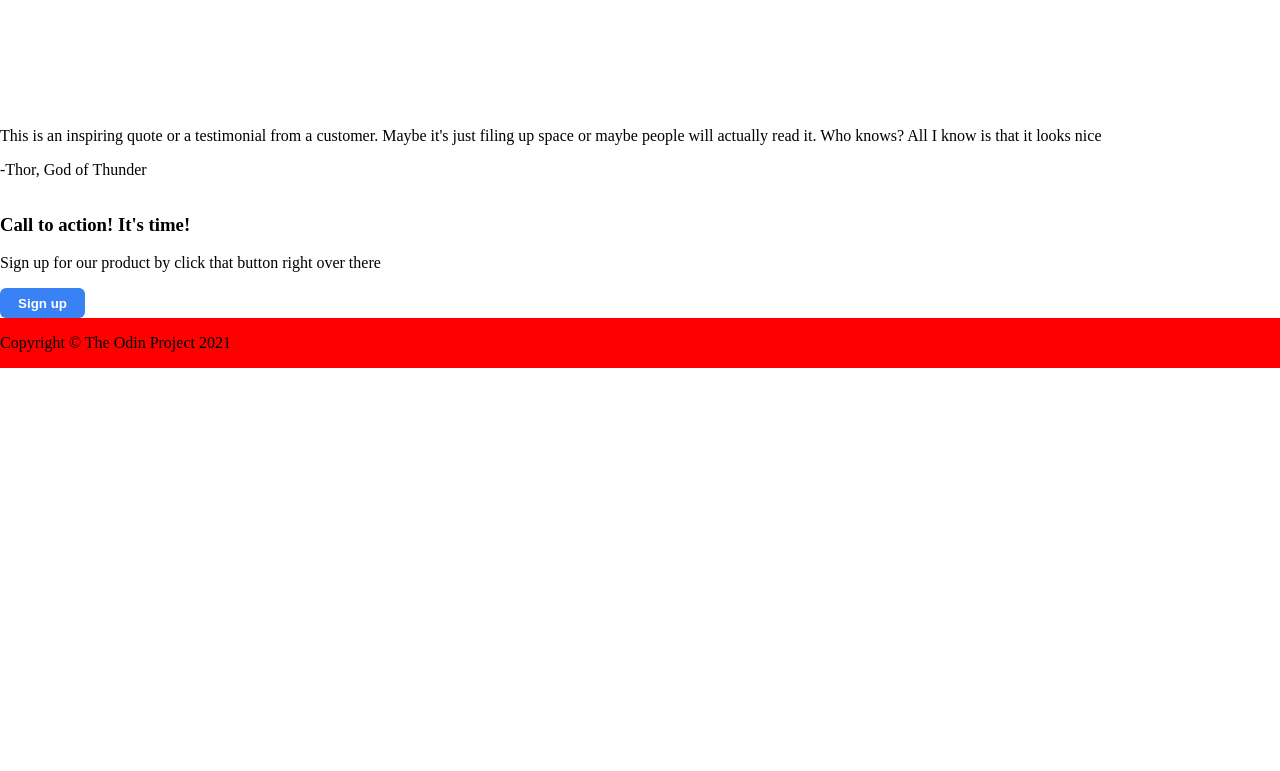
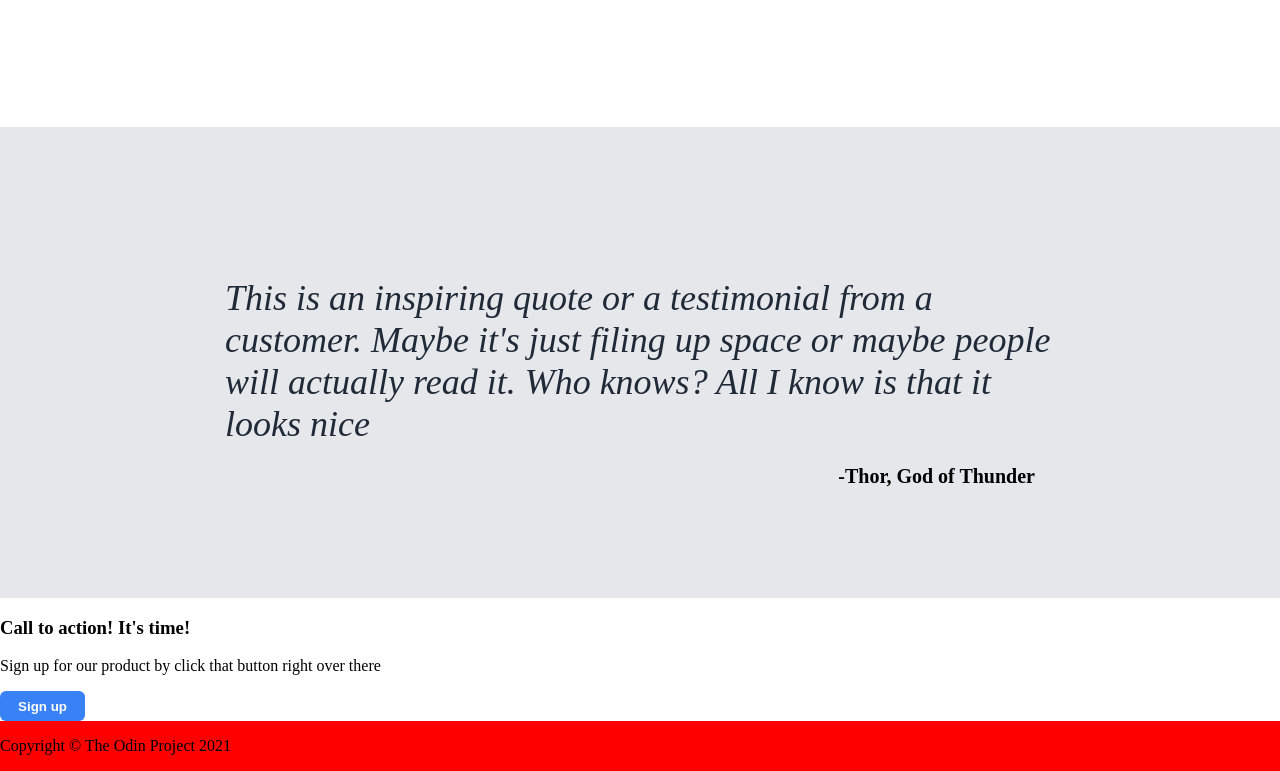
Before and after one commit to Dieal/landing-page, a plain HTML site: page index.html in a window 1280 px wide. Shown: the part 889-1660 px from the top of the page. Before the commit the page ends 1257 px from the top, so only its background shows below. Drawn offline with Linux system fonts and the light colour scheme.

Commit message:
Add style to the quote section

```diff
--- a/css/style.css
+++ b/css/style.css
@@ -128,6 +128,37 @@ nav ul li a, .header-main p {
     margin-top: 30px;
 }
 
+/* Quote section */
+.quote-section {
+    display: flex;
+    align-items: center;
+    justify-content: center;
+    background-color: #E5E7EB;
+}
+
+.quote-container {
+    display: flex;
+    flex-direction: column;
+    justify-content: center;
+    width: 830px;
+    margin: 90px 0;
+}
+
+.quote-container quote {
+    color: #1F2937;
+    font-size: 36px;
+    font-style: italic;
+    text-align: left;
+    font-weight: 300;
+    margin-top: 60px;
+}
+
+.quote-container p {
+    align-self: flex-end;
+    font-weight: 700;
+    font-size: 20px;
+    padding-right: 20px;
+}
 
 footer {
     background-color: red;
--- a/index.html
+++ b/index.html
@@ -74,8 +74,10 @@
 
         <!-- Quote -->
         <div class="quote-section">
-            <quote>This is an inspiring quote or a testimonial from a customer. Maybe it's just filing up space or maybe people will actually read it. Who knows? All I know is that it looks nice</quote>
-            <p>-Thor, God of Thunder</p>
+            <div class="quote-container">
+                <quote>This is an inspiring quote or a testimonial from a customer. Maybe it's just filing up space or maybe people will actually read it. Who knows? All I know is that it looks nice</quote>
+                <p>-Thor, God of Thunder</p>
+            </div>
         </div>
 
         <!-- Sign Up Section-->
```
